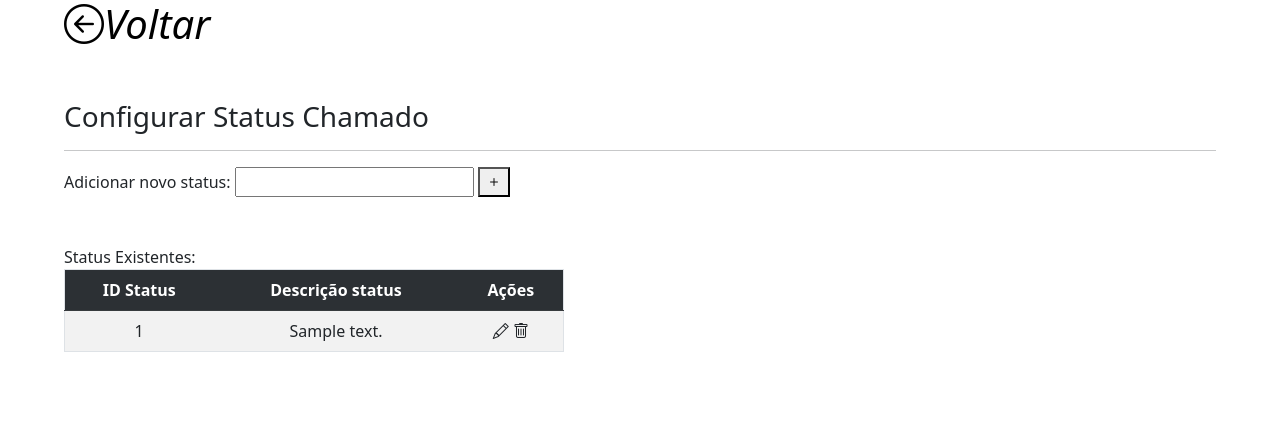
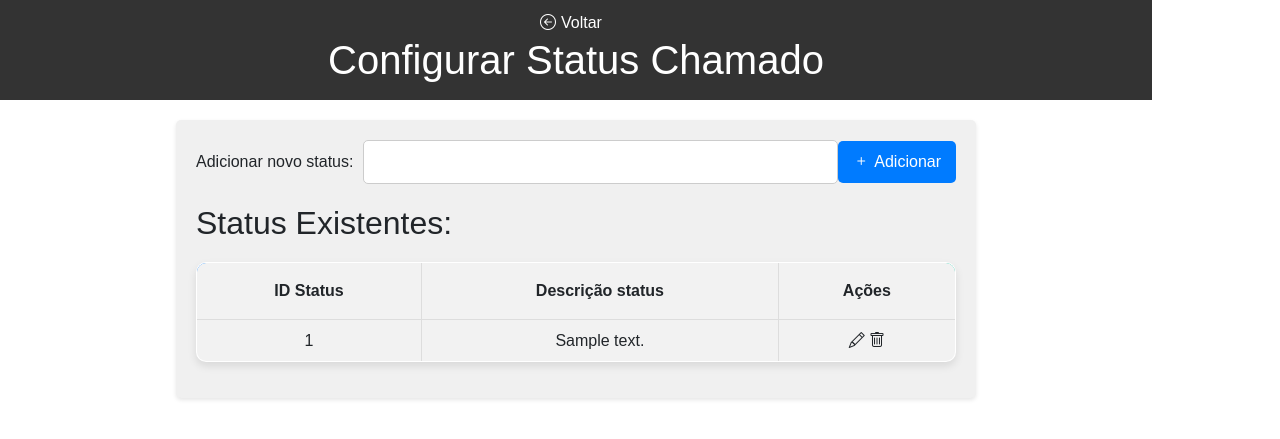
Before and after one commit to LucasEduardo4/SIASB_HTML, a PHP site: page /Configs/ConfigStatus/configStatus.html in a window 1280 px wide. Shown: the top 439 px of the page. Run offline with PHP 8.4, Linux system fonts and the light colour scheme; tables that the repository leaves empty or names only in its code hold one stand-in row (values such as "Sample post").

Commit message:
nova_atualizacion

```diff
--- a/Configs/ConfigStatus/configStatus.html
+++ b/Configs/ConfigStatus/configStatus.html
@@ -22,37 +22,186 @@
             color: black;
         }
 
+        /* Global Styles */
+body {
+    font-family: Arial, sans-serif;
+    line-height: 1.6;
+    margin: 0;
+    padding: 0;
+}
+
+/* Header Styles */
+.header {
+    background-color: #333;
+    color: #fff;
+    padding: 10px;
+    text-align: center;
+}
+
+.back-button {
+    color: #fff;
+    text-decoration: none;
+    display: inline-block;
+    margin-right: 10px;
+}
+
+.back-button i {
+    margin-right: 5px;
+}
+
+.title {
+    margin: 0;
+}
+
+/* Main Content Styles */
+.main-content {
+    max-width: 800px;
+    margin: 20px auto;
+    padding: 20px;
+    background-color: #f0f0f0;
+    border-radius: 5px;
+    box-shadow: 0 2px 4px rgba(0, 0, 0, 0.1);
+}
+
+h2 {
+    margin-top: 0;
+    margin-bottom: 20px;
+}
+
+.add-status-form {
+    display: flex;
+    align-items: center;
+    margin-bottom: 20px;
+}
+
+.add-status-form label {
+    margin-right: 10px;
+}
+
+.add-status-form input[type="text"] {
+    flex: 1;
+    padding: 8px;
+    border: 1px solid #ccc;
+    border-radius: 5px;
+}
+
+.add-status-form button {
+    background-color: #007bff;
+    color: #fff;
+    border: none;
+    padding: 8px 15px;
+    border-radius: 5px;
+    cursor: pointer;
+}
+
+.add-status-form button i {
+    margin-right: 5px;
+}
+
+/* Table Styles */
+/* ... (previous CSS code) */
+
+/* Table Styles */
+table {
+    width: 100%;
+    border-collapse: collapse;
+    margin-bottom: 20px;
+    border-radius: 10px;
+    overflow: hidden;
+    background-color: #fff; /* New background color for the table */
+    box-shadow: 0 4px 8px rgba(0, 0, 0, 0.1);
+}
+
+.table-heading {
+    background: linear-gradient(135deg, #007bff, #00cc99);
+    color: #fff;
+}
+
+.table-heading th {
+    padding: 15px;
+}
+
+table th, table td {
+    padding: 12px;
+    border: 1px solid #ddd;
+}
+
+table tr:nth-child(even) {
+    background-color: #f2f2f2;
+}
+
+/* Button Styles */
+button {
+    background-color: #00cc99;
+    color: #fff;
+    border: none;
+    padding: 10px 15px;
+    border-radius: 5px;
+    cursor: pointer;
+    transition: background-color 0.2s;
+}
+
+button i {
+    margin-right: 5px;
+}
+
+button:hover {
+    background-color: #007bff;
+}
+
+/* ... (rest of the previous CSS code) */
+
+
+/* Responsive Design */
+@media screen and (max-width: 768px) {
+    .main-content {
+        padding: 10px;
+    }
+
+    .add-status-form {
+        flex-direction: column;
+    }
+
+    .add-status-form input[type="text"] {
+        width: 100%;
+        margin-bottom: 10px;
+    }
+}
+
+
+
 
     </style>
 
 <title>Configurar Status</title>
 </head>
-<header>
-    <div>
-        <a href="../index.html">
-
-        <h1><i class="bi-arrow-left-circle bi-lg ">Voltar</i></h1></a>
-
-    </div>
+<body onload="init()">
+    <header class="header">
+        <a href="../index.html" class="back-button"><i class="bi-arrow-left-circle bi-lg"></i>Voltar</a>
+        <h1 class="title">Configurar Status Chamado</h1>
     </header>
-<body onload="init()">
-    <h3>Configurar Status Chamado</h3>
-    <hr>
-    <form style="width: 100px; display: inline;">
-        <label for="">Adicionar novo status:</label>
-        <input type="text" name="novoStatus" required>
+    <main class="main-content">
+        <form class="add-status-form">
+            <label for="novoStatus">Adicionar novo status:</label>
+            <input type="text" name="novoStatus" id="novoStatus" required>
+            <button onclick="submitForm()"><i class="bi bi-plus"></i>Adicionar</button>
         </form>
-    <button onclick="submitForm()"><i class="bi bi-plus"></i></button><br><br><br>
-    <caption>Status Existentes:</caption>
-    <table border id="tableStatus" style="text-align: center; width: 500px;" class="table table-striped table-hover ">
-        <tr class="table-dark">
+        <div id="tableStatusContainer">
+            <h2>Status Existentes:</h2>
+            <table border id="tableStatus" class="table table-striped table-hover">
+                <tr class="table-heading">
                     <th>ID Status</th>
                     <th>Descrição status</th>
                     <th>Ações</th>
                 </tr>
             </table>
+        </div>
         <div id="resultado"></div>
+    </main>
 
+    <script src="script.js"></script> <!-- External JavaScript file -->
+</body>
+</html>
 
 
     <script>
```
Also changed, not shown: sidebars/index.php (+30 -2 lines). Lines whose indentation alone changed are shown as unchanged.
